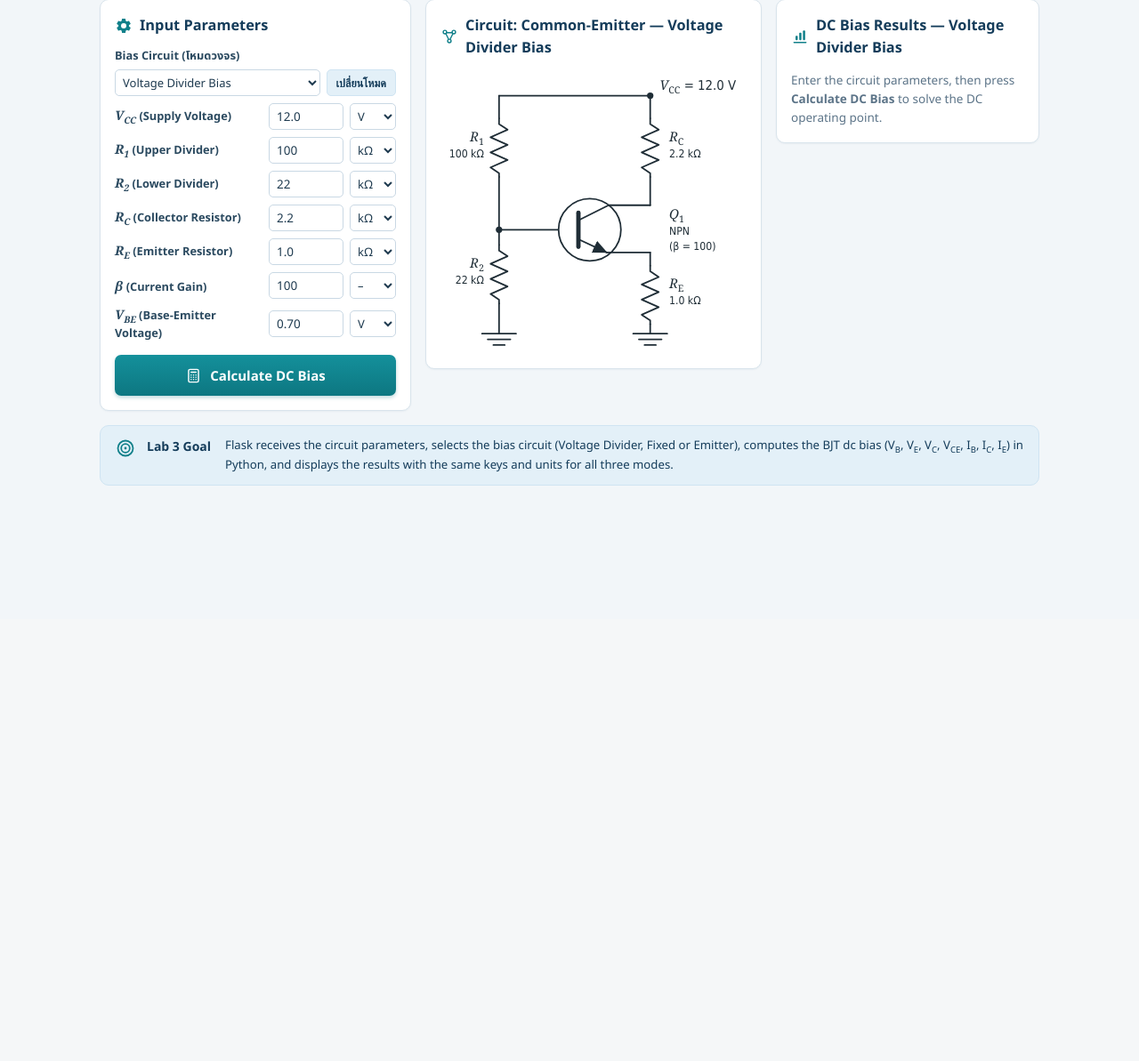
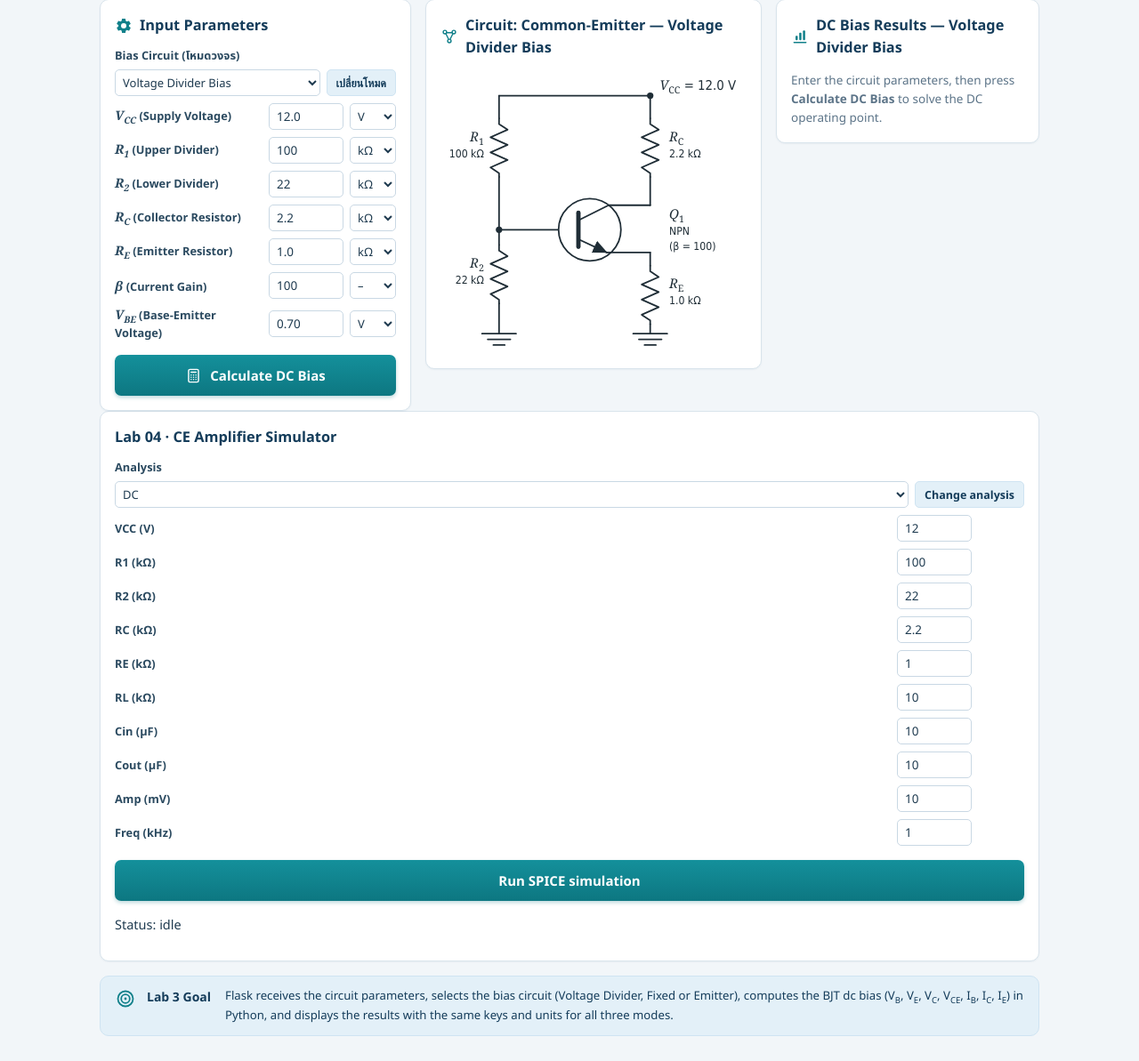
Before and after one commit to Poowadech1803/Gitlab, a Flask app: page / in a window 1280 px wide. Shown: the part 104-1297 px from the top of the page at 89% size. Before the commit the page ends 650 px from the top, so only its background shows below. Run offline with Flask 3, Linux system fonts and the light colour scheme.

Commit message:
feat(web): add SPICE simulation route and analytical comparison

```diff
--- a/app.py
+++ b/app.py
@@ -3,6 +3,7 @@
 Routes:
     GET  /           -> render input form
     POST /calculate  -> validate, solve, render results
+    POST /simulate   -> validate, run ngspice, render SPICE vs analytical
 """
 
 from flask import Flask, render_template, request
@@ -15,6 +16,8 @@ from dc_bias import (
     solve_fixed,
     solve_emitter,
 )
+from plots import bode_svg, waveform_svg
+from spice_engine import SpiceError, parse_sim_form, run_analysis
 
 app = Flask(__name__)
 
@@ -25,22 +28,39 @@ FORM_FIELDS = ("mode", "vcc", "r1", "r2", "rb", "rc", "re", "beta", "vbe")
 RESISTOR_FIELDS = ("r1", "r2", "rb", "rc", "re")
 SOLVERS = {"divider": solve_divider, "fixed": solve_fixed, "emitter": solve_emitter}
 
+#: Lab 03 form defaults, shared by GET / and the simulation page shell.
+INDEX_DEFAULTS = {
+    "mode": "divider",
+    "vcc": "12.0",
+    "r1": "100", "r1_unit": "kohm",
+    "r2": "22", "r2_unit": "kohm",
+    "rb": "1.0", "rb_unit": "mohm",
+    "rc": "2.2", "rc_unit": "kohm",
+    "re": "1.0", "re_unit": "kohm",
+    "beta": "100",
+    "vbe": "0.70",
+}
+
+SIM_FIELDS = (
+    "analysis", "vcc", "r1", "r2", "rc", "re", "rl",
+    "cin", "cout", "amp", "freq",
+)
+SIM_DEFAULTS = {
+    "analysis": "dc", "vcc": "12", "r1": "100", "r2": "22",
+    "rc": "2.2", "re": "1", "rl": "10", "cin": "10",
+    "cout": "10", "amp": "10", "freq": "1",
+}
+
 
 @app.route("/", methods=["GET"])
 def index():
     """Render the input form with default values."""
-    defaults = {
-        "mode": "divider",
-        "vcc": "12.0",
-        "r1": "100", "r1_unit": "kohm",
-        "r2": "22", "r2_unit": "kohm",
-        "rb": "1.0", "rb_unit": "mohm",
-        "rc": "2.2", "rc_unit": "kohm",
-        "re": "1.0", "re_unit": "kohm",
-        "beta": "100",
-        "vbe": "0.70",
-    }
-    return render_template("index.html", form=defaults, mode=defaults["mode"])
+    return render_template(
+        "index.html", form=INDEX_DEFAULTS, mode=INDEX_DEFAULTS["mode"],
+        sim_form=SIM_DEFAULTS, sim_status="idle",
+        sim_result=None, sim_errors=None,
+        bode_svg=None, wave_svg=None, analytical_ref=None,
+    )
 
 
 @app.route("/calculate", methods=["POST"])
@@ -90,5 +110,51 @@ def calculate():
     )
 
 
+@app.route("/simulate", methods=["POST"])
+def simulate():
+    """Validate the simulation form, run ngspice, render its result."""
+    sim_form = {key: request.form.get(key, "").strip() for key in SIM_FIELDS}
+
+    def page(status, errors=None, result=None, bode=None, wave=None, analytical=None):
+        """Render the shared page; every failure path clears result/graphs."""
+        return render_template(
+            "index.html", form=INDEX_DEFAULTS, mode=INDEX_DEFAULTS["mode"],
+            result=None, errors=None,
+            sim_form=sim_form, sim_status=status, sim_errors=errors,
+            sim_result=result, bode_svg=bode, wave_svg=wave,
+            analytical_ref=analytical,
+        )
+
+    # Changing the analysis only refreshes the form; it is not a run attempt.
+    if request.form.get("action") == "mode":
+        return page("idle")
+
+    try:
+        sim = parse_sim_form(sim_form)
+    except ValueError as exc:
+        return page("error", errors=str(exc).split("; "))
+
+    try:
+        sim_result = run_analysis(sim)
+    except SpiceError as exc:
+        return page("error", errors=[str(exc)])
+
+    bode = wave = analytical = None
+    if sim.analysis == "dc":
+        # Lab 03's divider approximation, always with its documented β/VBE.
+        analytical = solve_divider(parse_input({
+            "vcc": str(sim.vcc), "r1": str(sim.r1), "r2": str(sim.r2),
+            "rc": str(sim.rc), "re": str(sim.re),
+            "beta": "100", "vbe": "0.70",
+        }, "divider")).to_dict()
+    elif sim.analysis == "ac":
+        bode = bode_svg(sim_result["data"])
+    elif sim.analysis == "tran":
+        wave = waveform_svg(sim_result["data"])
+
+    return page("success", result=sim_result, bode=bode, wave=wave,
+                analytical=analytical)
+
+
 if __name__ == "__main__":
     app.run(debug=True)
--- a/templates/index.html
+++ b/templates/index.html
@@ -289,6 +289,81 @@
     </section>
   </div>
 
+  {% if sim_status %}
+  <!-- ================= LAB 04 CE SIMULATOR ================= -->
+  <section class="card sim-card">
+    <h2 class="card-title">Lab 04 · CE Amplifier Simulator</h2>
+    <form method="post" action="/simulate">
+      <div class="param-row mode-row">
+        <label for="sim_analysis">Analysis</label>
+        <select id="sim_analysis" name="analysis" class="mode-select">
+          <option value="dc" {% if sim_form.analysis == 'dc' %}selected{% endif %}>DC</option>
+          <option value="ac" {% if sim_form.analysis == 'ac' %}selected{% endif %}>AC</option>
+          <option value="tran" {% if sim_form.analysis == 'tran' %}selected{% endif %}>Transient</option>
+        </select>
+        <button type="submit" name="action" value="mode" class="mode-btn">Change analysis</button>
+      </div>
+      {% for key, label, unit in [
+          ('vcc', 'VCC', 'V'), ('r1', 'R1', 'kΩ'), ('r2', 'R2', 'kΩ'),
+          ('rc', 'RC', 'kΩ'), ('re', 'RE', 'kΩ'), ('rl', 'RL', 'kΩ'),
+          ('cin', 'Cin', 'µF'), ('cout', 'Cout', 'µF'),
+          ('amp', 'Amp', 'mV'), ('freq', 'Freq', 'kHz')] %}
+      <div class="param-row">
+        <label for="sim_{{ key }}">{{ label }} ({{ unit }})</label>
+        <input id="sim_{{ key }}" type="number" step="any" name="{{ key }}" value="{{ sim_form[key] }}">
+      </div>
+      {% endfor %}
+      <button type="submit" class="calc-btn">Run SPICE simulation</button>
+    </form>
+
+    <p class="sim-status">Status: {{ sim_status }}</p>
+
+    {% if sim_errors %}
+    <div class="error-panel">
+      <h3>Simulation Errors (ข้อผิดพลาด)</h3>
+      <ul class="errors">{% for e in sim_errors %}<li>{{ e }}</li>{% endfor %}</ul>
+    </div>
+    {% endif %}
+
+    {% if sim_result %}
+    <h3>SPICE (ngspice)</h3>
+    <table class="result-table">
+      <tbody>
+        {% if sim_result.analysis == 'dc' %}
+        <tr><td>V<sub>B</sub></td><td>{{ "%.2f"|format(sim_result.data.vb) }} V</td></tr>
+        <tr><td>V<sub>E</sub></td><td>{{ "%.2f"|format(sim_result.data.ve) }} V</td></tr>
+        <tr><td>V<sub>C</sub></td><td>{{ "%.2f"|format(sim_result.data.vc) }} V</td></tr>
+        <tr><td>V<sub>CE</sub></td><td>{{ "%.2f"|format(sim_result.data.vce) }} V</td></tr>
+        <tr><td>I<sub>C</sub></td><td>{{ "%.2f"|format(sim_result.data.ic_ma) }} mA</td></tr>
+        {% else %}
+        {% for key, value in sim_result.summary.items() %}
+        <tr><td>{{ key.replace('_', ' ') }}</td><td>{{ value }}</td></tr>
+        {% endfor %}
+        {% endif %}
+      </tbody>
+    </table>
+    <p class="muted">{{ sim_result.engine }} · {{ sim_result.version }} · {{ sim_result.model }}</p>
+    {% endif %}
+
+    {% if analytical_ref %}
+    <h3>Analytical (Lab 03)</h3>
+    <table class="result-table">
+      <tbody>
+        <tr><td>V<sub>B</sub></td><td>{{ "%.2f"|format(analytical_ref.vb) }} V</td></tr>
+        <tr><td>V<sub>E</sub></td><td>{{ "%.2f"|format(analytical_ref.ve) }} V</td></tr>
+        <tr><td>V<sub>C</sub></td><td>{{ "%.2f"|format(analytical_ref.vc) }} V</td></tr>
+        <tr><td>V<sub>CE</sub></td><td>{{ "%.2f"|format(analytical_ref.vce) }} V</td></tr>
+        <tr><td>I<sub>C</sub></td><td>{{ "%.2f"|format(analytical_ref.ic_ma) }} mA</td></tr>
+      </tbody>
+    </table>
+    <p class="muted">β = 100, V<sub>BE</sub> = 0.70 V (forward-active approximation)</p>
+    {% endif %}
+
+    {% if bode_svg %}<div class="sim-plot">{{ bode_svg|safe }}</div>{% endif %}
+    {% if wave_svg %}<div class="sim-plot">{{ wave_svg|safe }}</div>{% endif %}
+  </section>
+  {% endif %}
+
   {% if errors %}
   <!-- ================= VALIDATION ERRORS ================= -->
   <section class="error-panel">
```
Also changed, not shown: tests/test_lab04_web.py (added, +162 -0 lines).
